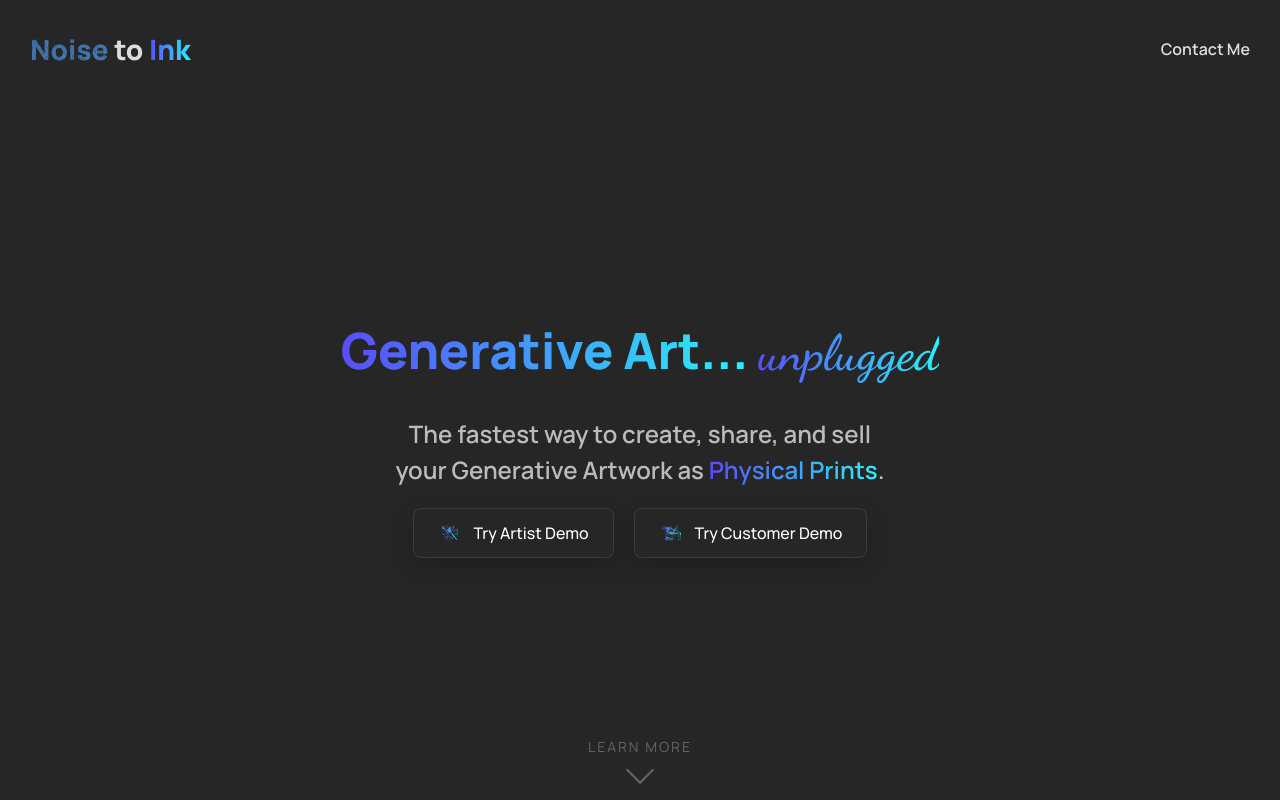
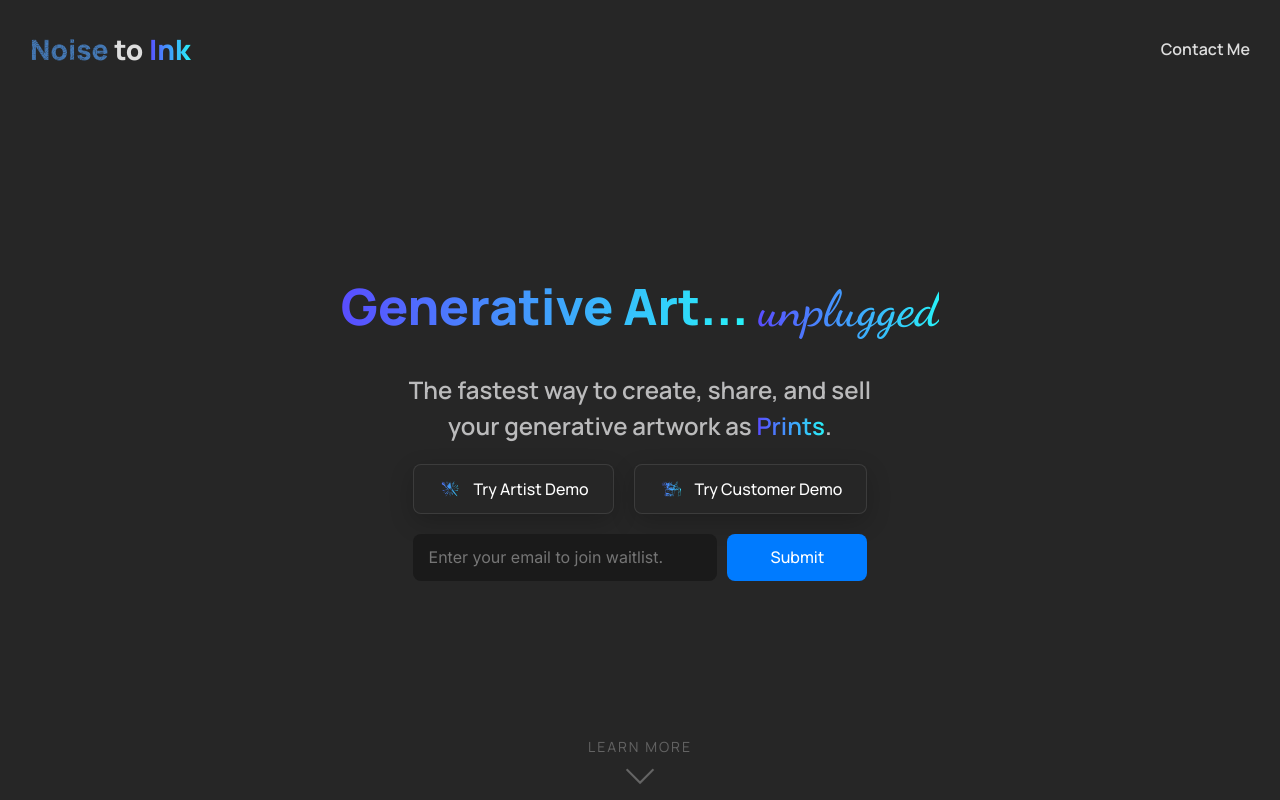
Before and after one commit to menshguy/noisetoink, a React (Vite) app: page / in a window 1280 px wide. Shown: the top 800 px of the page. Built offline with nearby package versions, Linux system fonts and the light colour scheme.

Commit message:
added formspree to submit waitlist emails

```diff
--- a/package.json
+++ b/package.json
@@ -11,6 +11,7 @@
   },
   "dependencies": {
     "@codemirror/lang-javascript": "^6.2.2",
+    "@formspree/react": "^2.5.1",
     "@types/styled-components": "^5.1.34",
     "@uiw/react-codemirror": "^4.23.7",
     "p5": "^1.11.2",
--- a/src/App.css
+++ b/src/App.css
@@ -618,3 +618,55 @@ a#nav-logo {
     height: 24px;
     filter: url(#svg-gradient);
 }
+
+.email-subscribe-section {
+  width: 100%;
+  padding: 20px 0px;
+}
+
+.email-form {
+  display: flex;
+  gap: 10px;
+  max-width: 600px;
+  margin: 0 auto;
+}
+
+.email-input {
+  flex: 1;
+  padding: 12px 16px;
+  border: 2px solid #e0e0e0;
+  border-radius: 8px;
+  font-size: 16px;
+  transition: border-color 0.3s ease;
+}
+
+.email-input:focus {
+  outline: none;
+  border-color: #007bff;
+}
+
+.email-submit-button {
+  padding: 12px 24px;
+  background-color: #007bff;
+  color: white;
+  border: none;
+  border-radius: 8px;
+  font-size: 16px;
+  cursor: pointer;
+  transition: background-color 0.3s ease;
+  width: 140px;
+}
+
+.email-submit-button:hover {
+  background-color: #0056b3;
+}
+
+.email-submit-button:disabled {
+  background-color: #646f7a;
+}
+
+.email-success-section {
+    margin-top: 20px;
+    font-size: 18px;
+    color: rgb(102, 200, 102);
+}
--- a/src/App.tsx
+++ b/src/App.tsx
@@ -6,6 +6,7 @@ import customerLogo from './assets/customer.svg'
 // import uploadImg from './assets/upload.svg'
 // import sellImg from './assets/sell.svg'
 import './App.css'
+import EmailSubscribe from './components/EmailSubscribe';
 
 function App() {
   const products = [
@@ -61,7 +62,7 @@ function App() {
         <h3 id="subtitle">
           The fastest way to create, share, and sell
           <br/>
-          your Generative Artwork as <span>Physical Prints</span>.
+          your generative artwork as <span>Prints</span>.
         </h3>
 
         <div id="cta-section">
@@ -75,6 +76,7 @@ function App() {
               Try Customer Demo
             </a>
           </div>
+          <EmailSubscribe />
         </div>
 
         <div
--- /dev/null
+++ b/src/components/EmailSubscribe.tsx
@@ -0,0 +1,41 @@
+import React from 'react';
+import { useForm, ValidationError } from '@formspree/react';
+
+/**
+ *
+ * This Form uses formspree to send the submitted email directly to fenster.js@gmail.com
+ * https://formspree.io/forms/xgvorelo/integration
+ */
+
+const EmailSubscribe: React.FC = () => {
+  const [state, handleSubmit] = useForm("xgvorelo");
+
+  if (state.succeeded) {
+    return <p className="email-success-section">Thank you!  I will be in touch shortly. </p>;
+  }
+
+  return (
+    <div className="email-subscribe-section">
+      <form onSubmit={handleSubmit} className="email-form">
+        <input
+          id="email"
+          type="email"
+          name="email"
+          placeholder="Enter your email to join waitlist."
+          className="email-input"
+          required
+        />
+        <ValidationError
+          prefix="Email"
+          field="email"
+          errors={state.errors}
+        />
+        <button type="submit" className="email-submit-button" disabled={state.submitting}>
+          {state.submitting ? "Submitting..." : "Submit"}
+        </button>
+      </form>
+    </div>
+  );
+};
+
+export default EmailSubscribe;
```
Also changed, not shown: 1 other file (tests, documents, lock files or other folders).
